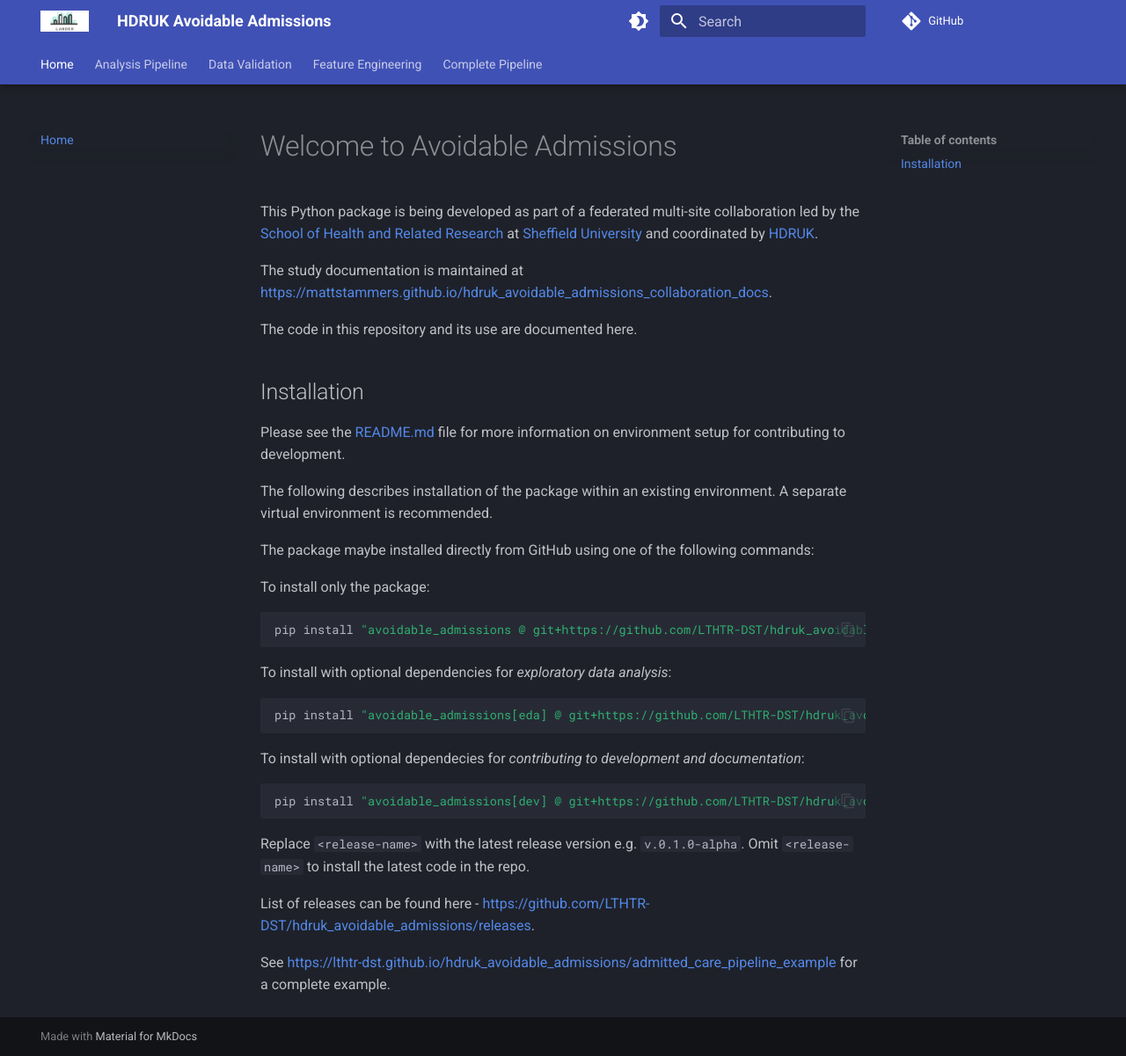
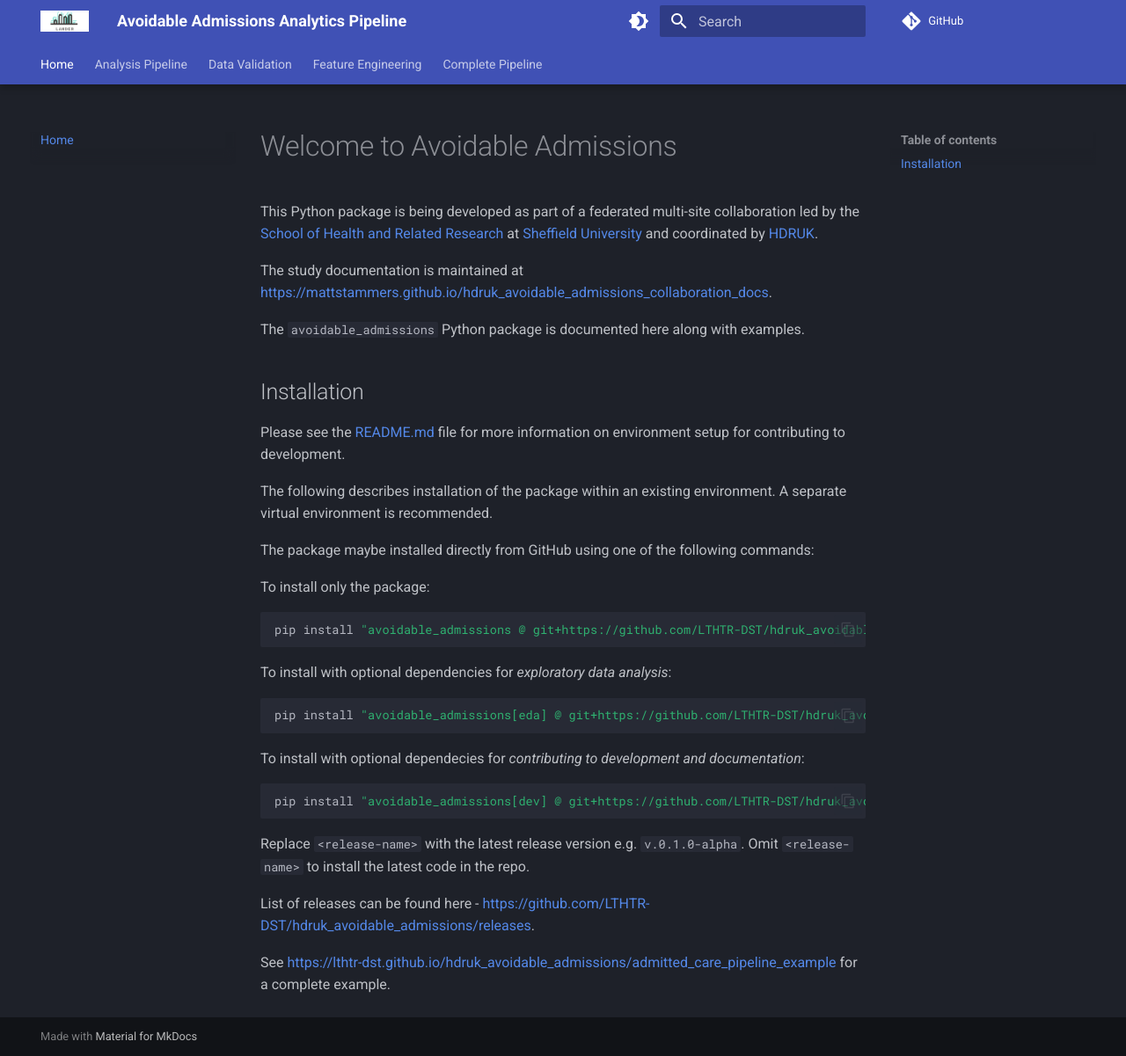
Before and after one commit to LTHTR-DST/hdruk_avoidable_admissions, an MkDocs documentation site: the page built from docs/index.md, in a window 1280 px wide and 1201 px high. Shown: the whole window at 88% size. Built offline with MkDocs 1.6.1 and Material for MkDocs 9.7.7, drawn with Linux system fonts in a browser that asks for light colours; comment, search, counter and statistics services are not loaded.

Commit message:
Change site title in docs

```diff
--- a/docs/index.md
+++ b/docs/index.md
@@ -4,7 +4,7 @@ This Python package is being developed as part of a federated multi-site collabo
 
 The study documentation is maintained at <https://mattstammers.github.io/hdruk_avoidable_admissions_collaboration_docs>.
 
-The code in this repository and its use are documented here.
+The `avoidable_admissions` Python package is documented here along with examples.
 
 ## Installation
 
--- a/mkdocs.yml
+++ b/mkdocs.yml
@@ -1,4 +1,4 @@
-site_name: HDRUK Avoidable Admissions
+site_name: Avoidable Admissions Analytics Pipeline
 site_url: https://lthtr-dst.github.io/hdruk_avoidable_admissions/
 repo_url: https://github.com/lthtr-dst/hdruk_avoidable_admissions
 repo_name: GitHub
```
